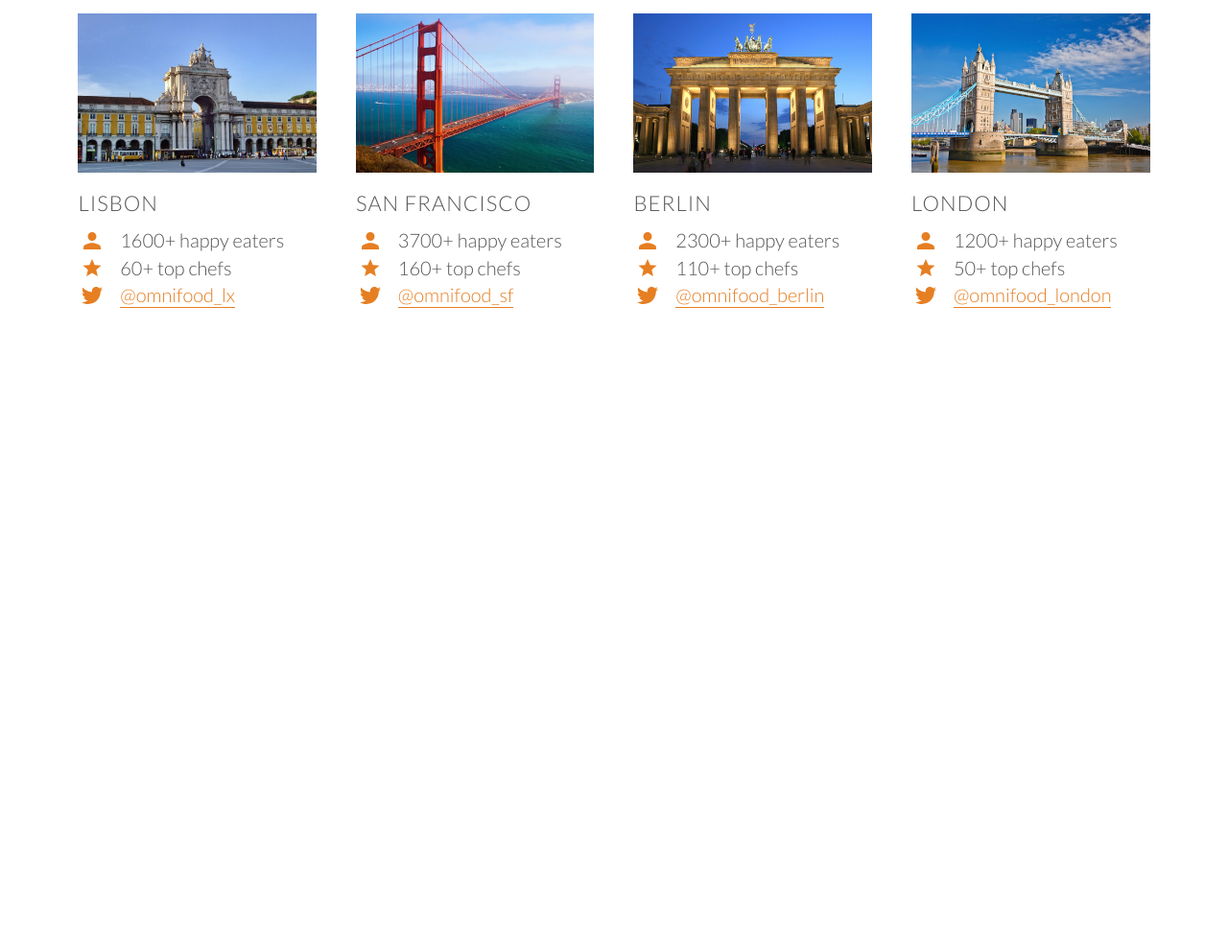
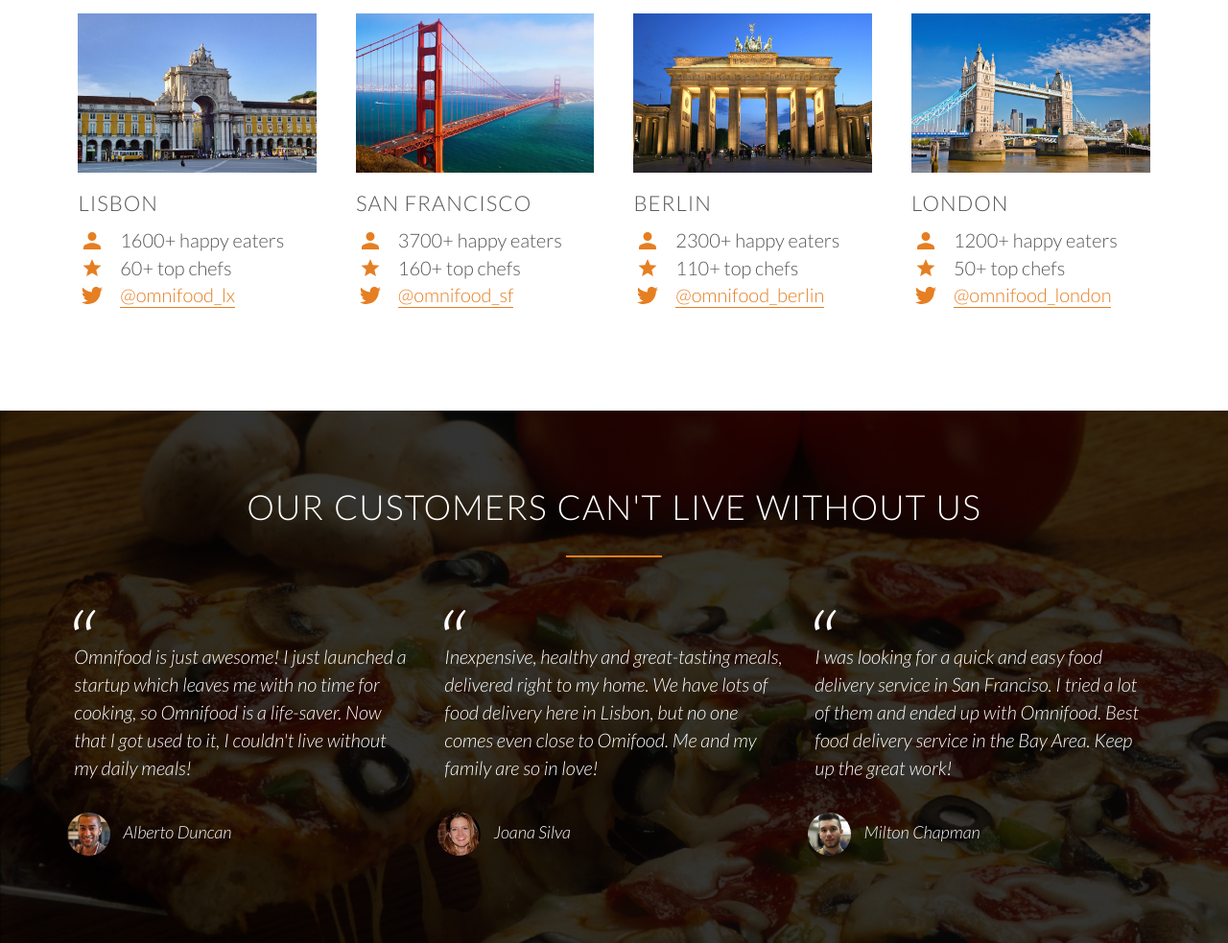
Before and after one commit to RubenSantana/course-omnifood, a website: page app/index.html in a window 1280 px wide. Shown: the part 2920-3903 px from the top of the page at 96% size. Before the commit the page ends 3348 px from the top, so only its background shows below. Drawn offline with nearby package versions, Linux system fonts and the light colour scheme.

Commit message:
Completed the testimonials section

```diff
--- a/app/assets/styles/modules/_site-header.css
+++ b/app/assets/styles/modules/_site-header.css
@@ -4,6 +4,7 @@
   background-size: cover;
   background-position: center;
   height: 100vh;
+  background-attachment: fixed;
 }
 
 .hero-text-box {
--- /dev/null
+++ b/app/assets/styles/modules/_testimonials-section.css
@@ -0,0 +1,65 @@
+.testimonials-section {
+    background-image: linear-gradient(rgba(0, 0, 0, 0.8), rgba(0, 0, 0, 0.8)),
+      url(/assets/images/back-customers.jpg);
+    background-size: cover;
+    color: #fff;
+    background-attachment: fixed;
+
+    h2 {
+        font-weight: 300;
+        font-size: 180%;
+        text-transform: uppercase;
+        letter-spacing: 1px;
+        word-spacing: 2px;
+        text-align: center;
+        margin-bottom: 30px;
+
+        &:after {
+            display: block;
+            height: 2px;
+            background-color: $mainOrange;
+            content: "";
+            width: 100px;
+            margin: 0 auto;
+            margin-top: 30px;
+        }
+    }
+
+    h3 {
+        font-weight: 300;
+        text-transform: uppercase;
+        letter-spacing: 1px;
+        font-size: 110%;
+        margin-bottom: 15px;
+    }
+
+    blockquote {
+        padding: 2%;
+        font-style: italic;
+        line-height: 145%;
+        position: relative;
+        margin-top: 40px;
+
+        &:before {
+            content: '\201C';
+            font-size: 500%;
+            display: block;
+            position: absolute;
+            top: -5px;
+            left: -3px;
+        }
+    }
+
+    cite {
+        font-size: 90%;
+        margin-top: 25px;
+        display: block;
+
+        img {
+            height: 45px;
+            border-radius: 50%;
+            margin-right: 10px;
+            vertical-align: middle;
+        }
+    }
+}
--- a/app/assets/styles/styles.css
+++ b/app/assets/styles/styles.css
@@ -14,3 +14,4 @@
 @import "modules/_meals-section.css";
 @import "modules/_steps-section.css";
 @import "modules/_cities-section.css";
+@import "modules/_testimonials-section.css";
--- a/app/index.html
+++ b/app/index.html
@@ -286,6 +286,50 @@
       </div>
     </section>
 
+    <section class="testimonials-section">
+      <div class="row">
+        <h2>Our customers can't live without us</h2>
+      </div>
+
+      <div class="row">
+        <div class="col span-1-of-3">
+          <blockquote>
+            Omnifood is just awesome! I just launched a startup which leaves me
+            with no time for cooking, so Omnifood is a life-saver. Now that I
+            got used to it, I couldn't live without my daily meals!
+          </blockquote>
+          <cite>
+            <img src="assets/images/customer-1.jpg" alt="Alberto Duncan" />
+            Alberto Duncan
+          </cite>
+        </div>
+
+        <div class="col span-1-of-3">
+          <blockquote>
+            Inexpensive, healthy and great-tasting meals, delivered right to my
+            home. We have lots of food delivery here in Lisbon, but no one comes
+            even close to Omifood. Me and my family are so in love!
+          </blockquote>
+          <cite>
+            <img src="assets/images/customer-2.jpg" alt="Joana Silva" />
+            Joana Silva
+          </cite>
+        </div>
+
+        <div class="col span-1-of-3">
+          <blockquote>
+            I was looking for a quick and easy food delivery service in San
+            Franciso. I tried a lot of them and ended up with Omnifood. Best
+            food delivery service in the Bay Area. Keep up the great work!
+          </blockquote>
+          <cite>
+            <img src="assets/images/customer-3.jpg" alt="Milton Chapman" />
+            Milton Chapman
+          </cite>
+        </div>
+      </div>
+    </section>
+
     <script src="https://unpkg.com/ionicons@4.5.9-1/dist/ionicons.js"></script>
   </body>
 </html>
--- a/app/temp/styles/styles.css
+++ b/app/temp/styles/styles.css
@@ -1068,6 +1068,7 @@
   background-size: cover;
   background-position: center;
   height: 100vh;
+  background-attachment: fixed;
 }
 
 .hero-text-box {
@@ -1393,3 +1394,77 @@
   color: #555;
   border-bottom: 1px solid transparent;
 }
+
+.testimonials-section {
+  background-image: -webkit-gradient(
+      linear,
+      left top,
+      left bottom,
+      from(rgba(0, 0, 0, 0.8)),
+      to(rgba(0, 0, 0, 0.8))
+    ),
+    url(/assets/images/back-customers.jpg);
+  background-image: linear-gradient(rgba(0, 0, 0, 0.8), rgba(0, 0, 0, 0.8)),
+    url(/assets/images/back-customers.jpg);
+  background-size: cover;
+  color: #fff;
+  background-attachment: fixed;
+}
+
+.testimonials-section h2 {
+  font-weight: 300;
+  font-size: 180%;
+  text-transform: uppercase;
+  letter-spacing: 1px;
+  word-spacing: 2px;
+  text-align: center;
+  margin-bottom: 30px;
+}
+
+.testimonials-section h2:after {
+  display: block;
+  height: 2px;
+  background-color: #e67e22;
+  content: "";
+  width: 100px;
+  margin: 0 auto;
+  margin-top: 30px;
+}
+
+.testimonials-section h3 {
+  font-weight: 300;
+  text-transform: uppercase;
+  letter-spacing: 1px;
+  font-size: 110%;
+  margin-bottom: 15px;
+}
+
+.testimonials-section blockquote {
+  padding: 2%;
+  font-style: italic;
+  line-height: 145%;
+  position: relative;
+  margin-top: 40px;
+}
+
+.testimonials-section blockquote:before {
+  content: "\201C";
+  font-size: 500%;
+  display: block;
+  position: absolute;
+  top: -5px;
+  left: -3px;
+}
+
+.testimonials-section cite {
+  font-size: 90%;
+  margin-top: 25px;
+  display: block;
+}
+
+.testimonials-section cite img {
+  height: 45px;
+  border-radius: 50%;
+  margin-right: 10px;
+  vertical-align: middle;
+}
```
